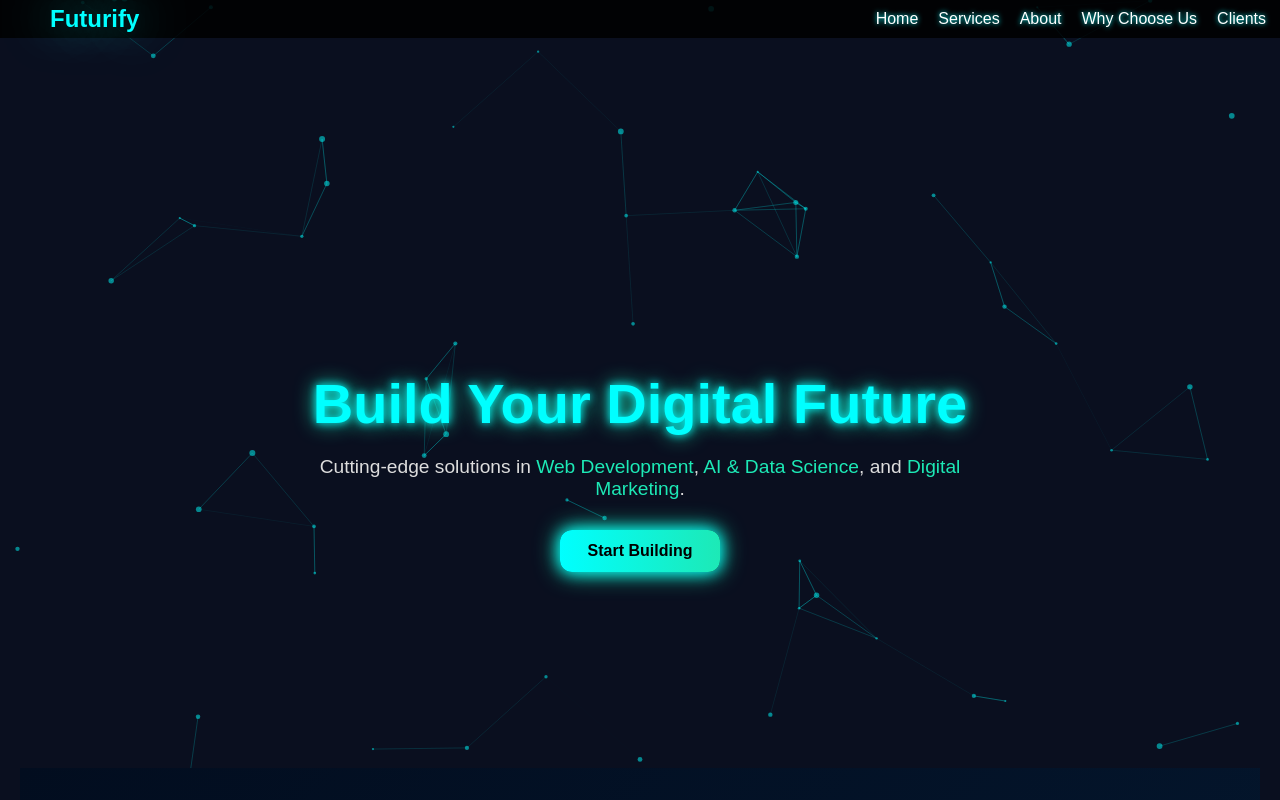
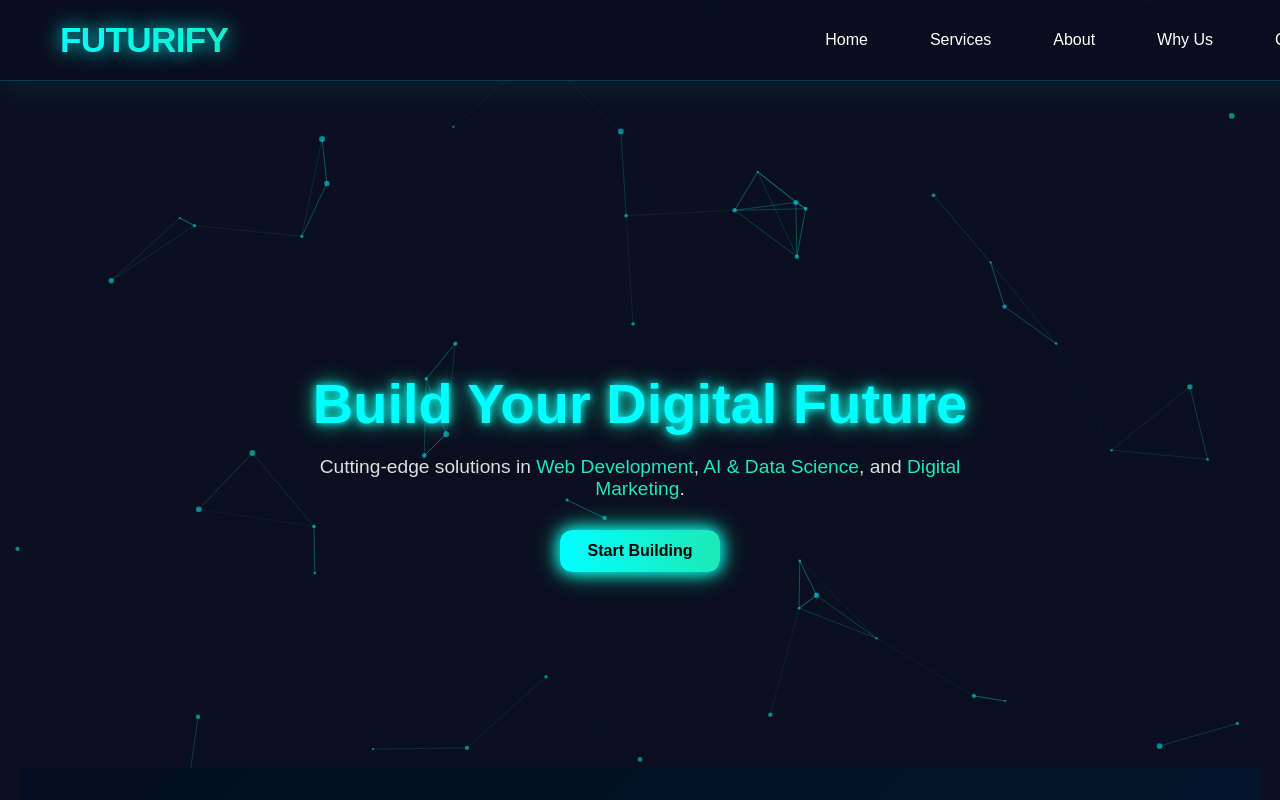
Before and after one commit to anirudhsaini364-Data/futurify-site, a React (Vite) app: page / in a window 1280 px wide. Shown: the top 800 px of the page. Built offline with nearby package versions, Linux system fonts and the light colour scheme.

Commit message:
Update: applied all latest changes

```diff
--- a/src/App.jsx
+++ b/src/App.jsx
@@ -133,76 +133,91 @@ export default function App() {
         }}
         style={{ position: "absolute", top: 0, left: 0, width: "100%", height: "100%", zIndex: -1 }}
       />
-{/* Navbar */}
+
+      {/* Futuristic Navbar */}
       <nav
         style={{
           position: "fixed",
           top: 0,
           left: 0,
-    width: "95%",
+          width: "100%",
           display: "flex",
-    flexWrap: "wrap", // allows nav items to wrap on small screens
           justifyContent: "space-between",
           alignItems: "center",
-    padding: window.innerWidth < 480 ? "5px 15px" : "5px 50px",
-    backgroundColor: "rgba(0,0,0,0.85)",
-    zIndex: 50,
+          padding: window.innerWidth < 768 ? "15px 20px" : "20px 60px",
+          background: "rgba(10,15,31,0.95)",
+          backdropFilter: "blur(20px)",
+          borderBottom: "1px solid rgba(0,255,255,0.2)",
+          zIndex: 100,
+          boxShadow: "0 4px 30px rgba(0,255,255,0.1)"
         }}
       >
-  <h1
+        <div
           style={{
             color: "#00ffff",
-      fontSize: window.innerWidth < 480 ? "1.2rem" : "1.5rem",
-      fontWeight: "bold",
-      textShadow: "0 0 50px #00ffff",
-      margin: 0,
+            fontSize: window.innerWidth < 768 ? "1.8rem" : "2.2rem",
+            fontWeight: "900",
+            textShadow: "0 0 20px #00ffff",
+            background: "linear-gradient(45deg, #00ffff, #1de9b6)",
+            backgroundClip: "text",
+            WebkitBackgroundClip: "text",
+            WebkitTextFillColor: "transparent",
+            letterSpacing: "-0.02em"
           }}
         >
-    Futurify
-  </h1>
+          FUTURIFY
+        </div>
 
         <div
           style={{
             display: "flex",
-      flexWrap: "wrap",
-      gap: window.innerWidth < 480 ? "8px" : "20px",
-      justifyContent: window.innerWidth < 480 ? "center" : "flex-end", // center on mobile
-      width: window.innerWidth < 480 ? "100%" : "auto", // full width on mobile
-      marginTop: window.innerWidth < 480 ? "5px" : "0",
-      textAlign: window.innerWidth < 480 ? "center" : "right",
+            gap: window.innerWidth < 768 ? "15px" : "30px",
+            alignItems: "center",
+            flexWrap: "wrap"
           }}
         >
           {[
             { name: "Home", ref: null },
             { name: "Services", ref: servicesRef },
             { name: "About", ref: aboutRef },
-      { name: "Why Choose Us", ref: whyRef },
-      { name: "Clients", ref: contactRef },
-    ].map((item) => (
-      <span
+            { name: "Why Us", ref: whyRef },
+            { name: "Clients", ref: clientsRef },
+          ].map((item, idx) => (
+            <button
               key={item.name}
+              onClick={() => scrollToSection(item.ref)}
               style={{
+                background: "transparent",
+                border: "none",
+                color: "#ffffff",
+                fontSize: window.innerWidth < 768 ? "0.9rem" : "1rem",
                 cursor: "pointer",
-          color: "#fff",
-          textShadow: "0 0 5px #00ffff",
-          transition: "0.3s",
-          fontSize: window.innerWidth < 480 ? "0.9rem" : "1rem",
-          flex: window.innerWidth < 480 ? "1 1 45%" : "auto", // wrap items nicely on mobile
+                padding: "8px 16px",
+                borderRadius: "8px",
+                transition: "all 0.3s cubic-bezier(0.4, 0, 0.2, 1)",
+                position: "relative",
+                fontWeight: "500"
               }}
-        onClick={() => scrollToSection(item.ref)}
-        onMouseEnter={(e) => (e.target.style.color = "#1de9b6")}
-        onMouseLeave={(e) => (e.target.style.color = "#fff")}
+              onMouseEnter={(e) => {
+                e.target.style.color = "#00ffff";
+                e.target.style.textShadow = "0 0 10px #00ffff";
+                e.target.style.background = "rgba(0,255,255,0.1)";
+              }}
+              onMouseLeave={(e) => {
+                e.target.style.color = "#ffffff";
+                e.target.style.textShadow = "none";
+                e.target.style.background = "transparent";
+              }}
             >
               {item.name}
-      </span>
+            </button>
           ))}
         </div>
       </nav>
 
+      <div style={{ position: "relative", zIndex: 10 }}>
 
 
-
-      <div style={{ position: "relative", zIndex: 10 }}>
         {/* Hero */}
         <section style={{ paddingTop: "120px", minHeight: "80vh", display: "flex", flexWrap: "wrap", justifyContent: "center", alignItems: "center", gap: "40px", textAlign: "center" }}>
           <div style={{ flex: "1 1 400px", minWidth: "300px" }}>
```
Lines whose indentation alone changed are shown as unchanged.
